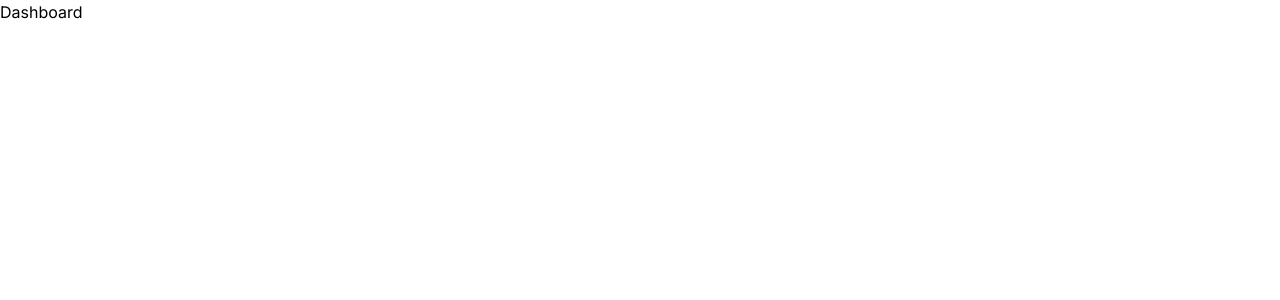
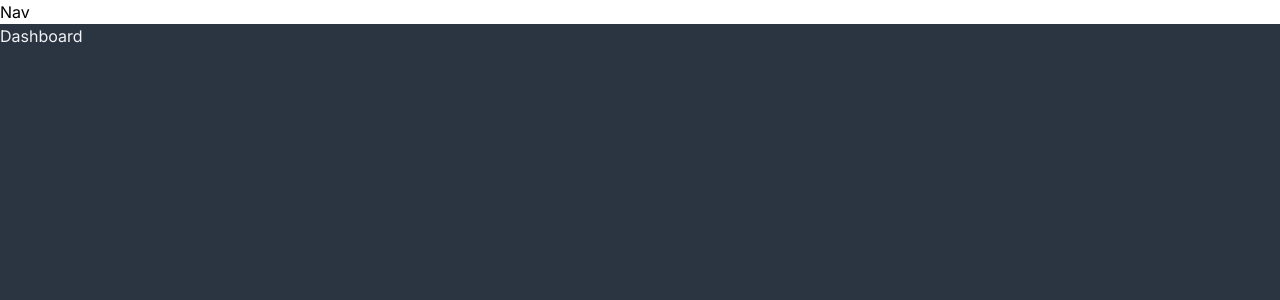
Before and after one commit to RCarr94/ticket-app, a Next.js app: page / in a window 1280 px wide. Shown: the top 300 px of the page. Built offline with nearby package versions, Linux system fonts and the light colour scheme.

Commit message:
setup tailwind colors, add nav and ticket page

```diff
--- /dev/null
+++ b/app/(components)/Nav.jsx
@@ -0,0 +1,7 @@
+import React from 'react'
+
+export default function Nav() {
+  return (
+    <div>Nav</div>
+  )
+}
--- /dev/null
+++ b/app/TicketPage/[id]/page.jsx
@@ -0,0 +1,6 @@
+
+export default function TicketPage( { params } ) {
+  return (
+    <div>TicketPage {params.id}</div>
+  )
+}
--- a/app/TicketPage/page.jsx
+++ /dev/null
@@ -1,8 +0,0 @@
-
-const TicketPage = () => {
-  return (
-    <div>TicketPage</div>
-  )
-}
-
-export default TicketPage
--- a/app/layout.js
+++ b/app/layout.js
@@ -1,17 +1,27 @@
-import './globals.css'
-import { Inter } from 'next/font/google'
+import Nav from './(components)/Nav';
+import './globals.css';
+import { Inter } from 'next/font/google';
 
-const inter = Inter({ subsets: ['latin'] })
+import { config } from '@fortawesome/fontawesome-svg-core';
+import '@fortawesome/fontawesome-svg-core/styles.css';
+
+config.autoAddCss = false;
+const inter = Inter({ subsets: ['latin'] });
 
 export const metadata = {
-  title: 'Create Next App',
-  description: 'Generated by create next app',
-}
+  title: 'Ticket App',
+  description: 'Generated by Ryan Carr',
+};
 
 export default function RootLayout({ children }) {
   return (
     <html lang="en">
-      <body className={inter.className}>{children}</body>
+      <body className={inter.className}>
+        <div className="flex flex-col h-screen max-h-screen">
+          <Nav />
+          <div className="flex-grow overflow-y-auto bg-page text-default-text">{children}</div>
+        </div>
+      </body>
     </html>
-  )
+  );
 }
--- a/package.json
+++ b/package.json
@@ -9,6 +9,8 @@
     "lint": "next lint"
   },
   "dependencies": {
+    "@fortawesome/free-solid-svg-icons": "^6.4.2",
+    "@fortawesome/react-fontawesome": "^0.2.0",
     "autoprefixer": "10.4.16",
     "eslint": "8.53.0",
     "eslint-config-next": "14.0.2",
--- a/tailwind.config.js
+++ b/tailwind.config.js
@@ -12,6 +12,15 @@ module.exports = {
         'gradient-conic':
           'conic-gradient(from 180deg at 50% 50%, var(--tw-gradient-stops))',
       },
+      colors: {
+        nav: "#18222f",
+        page: "#2b3441",
+        card: "#47566a",
+        "card-hover": "#4f5e74",
+        "default-text": "#f1f3f5",
+        "blue-accent": "#0084d4",
+        "blue-accent-hover": "#009fff",
+      }
     },
   },
   plugins: [],
```
Also changed, not shown: 1 other file (tests, documents, lock files or other folders).
